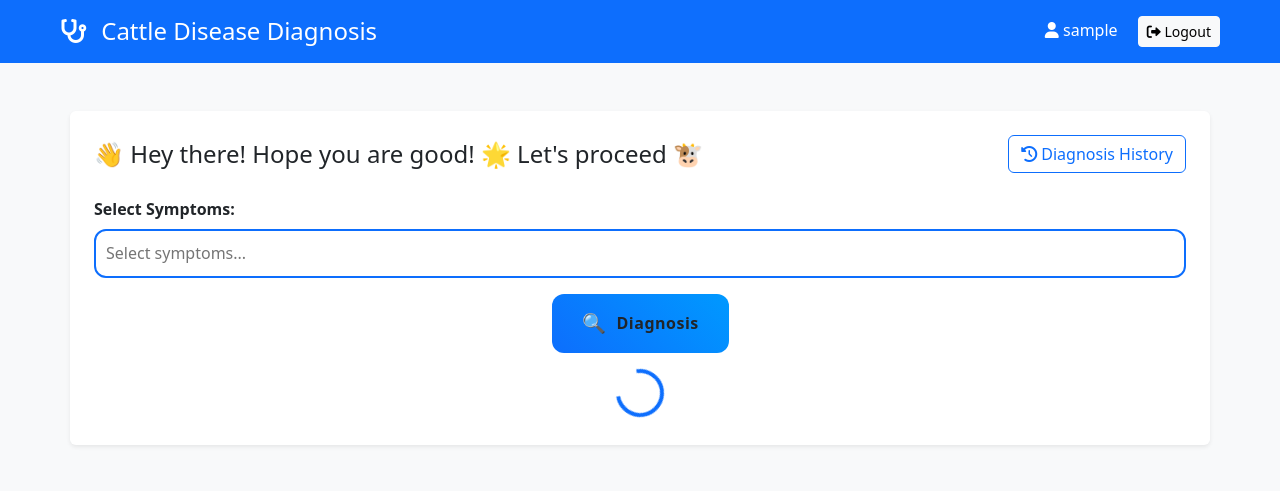
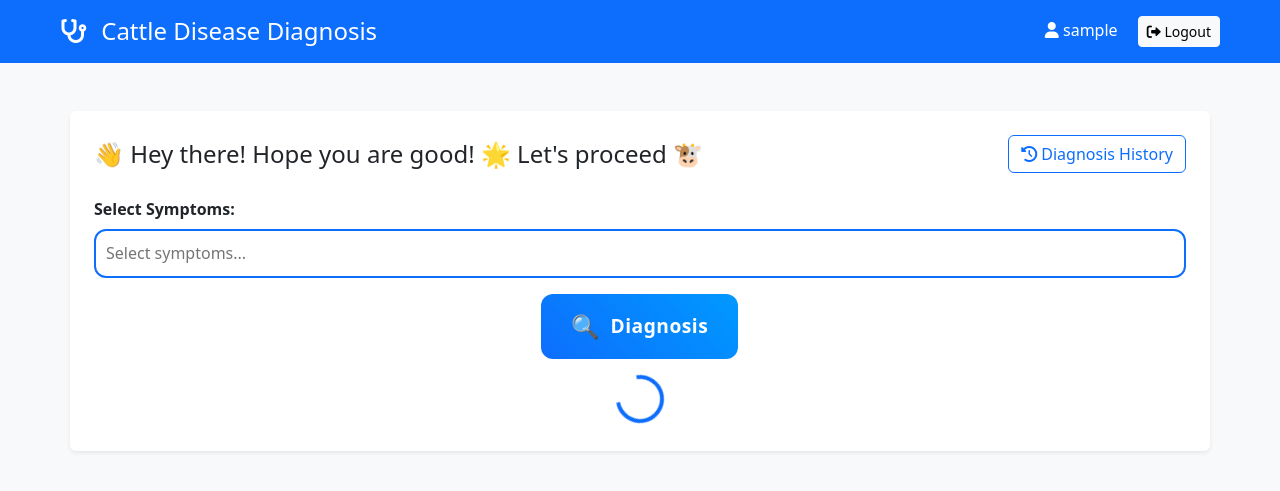
Before and after one commit to jennybrian/Cattledoctor, a Django app: page /diagnosis/ in a window 1280 px wide. Shown: the top 491 px of the page. Run offline with Django 5.2, Linux system fonts and the light colour scheme; the visitor is signed in with stand-in values (Sample User, id 1); parts of the project's set-up code (start-up, migrations or seed data) failed here and were passed over; some libraries are stand-ins or nearby versions.

Commit message:
Fixing diagnosis page UX (rollback5)

```diff
--- a/diagnosis/templates/diagnosis/index.html
+++ b/diagnosis/templates/diagnosis/index.html
@@ -66,6 +66,8 @@
         border: none;
         border-radius: 12px;
         font-weight: 600;
+        color: white;
+        font-size: 1.2em;
         letter-spacing: 0.5px;
         transition: all 0.3s ease;
         display: flex;
```
